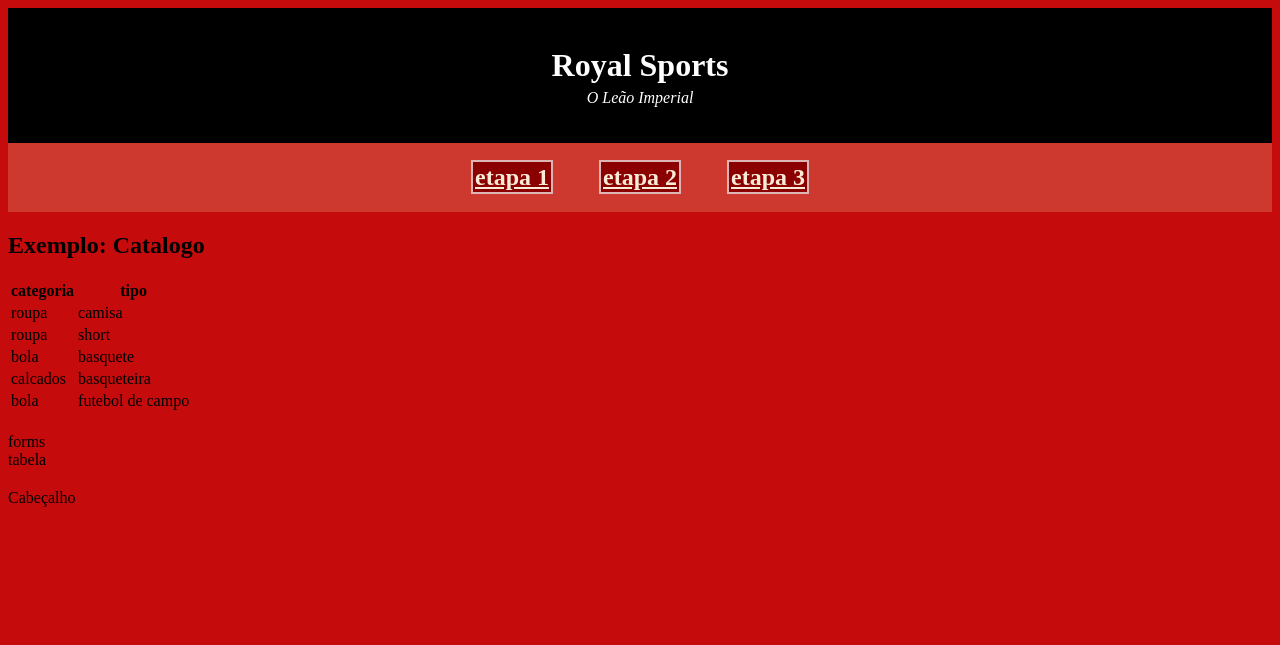
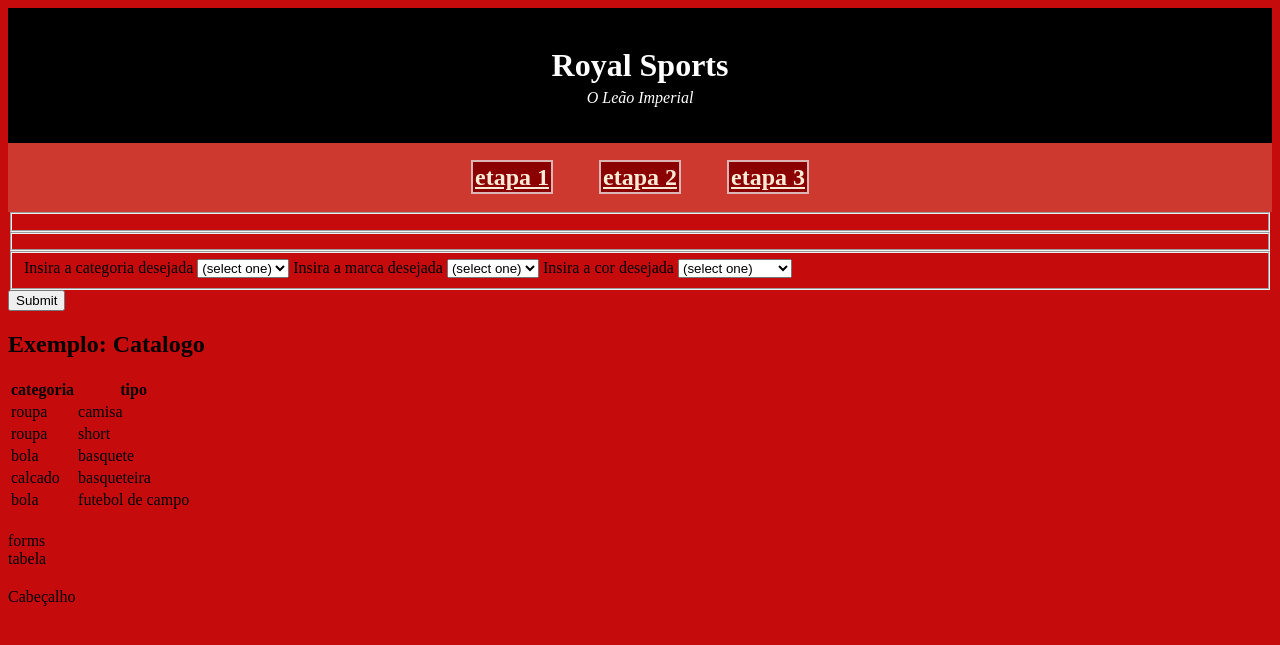
Before and after one commit to luizvn/TRABALHO_ED2, a Flask app: page /etapa1 in a window 1280 px wide. Shown: the top 645 px of the page. Run offline with Flask 3, Linux system fonts and the light colour scheme.

Commit message:
tabela com form

```diff
--- a/catalogo.json
+++ b/catalogo.json
@@ -2,6 +2,6 @@
     {"categoria": "roupa", "tipo": "camisa", "marca": "nike", "modelo": "dry-fit", "cor":"branco", "valor":113.90, "estoque": 900, "tamanhos_disponiveis": ["tamanho unico"]},
     {"categoria": "roupa", "tipo": "short", "marca": "adidas", "modelo": "pacer 3 listras", "cor":"preto", "valor":87.90, "estoque": 300, "tamanhos_disponiveis": ["tamanho unico"]},
     {"categoria": "bola", "tipo": "basquete", "marca": "wilson", "modelo": "nba drv", "cor":"laranja", "valor":115.00, "estoque": 700, "tamanhos_disponiveis": ["tamanho unico"]},
-    {"categoria": "calcados", "tipo": "basqueteira", "marca": "nike", "modelo": "zoom freak 5", "cor":"oreo", "valor":820.00, "estoque": 78, "tamanhos_disponiveis": ["tamanho unico"]},
+    {"categoria": "calcado", "tipo": "basqueteira", "marca": "nike", "modelo": "zoom freak 5", "cor":"oreo", "valor":820.00, "estoque": 78, "tamanhos_disponiveis": ["tamanho unico"]},
     {"categoria": "bola", "tipo": "futebol de campo", "marca": "adidas", "modelo": "UCL 2019", "cor":"branco e cinza", "valor":181.60, "estoque": 18, "tamanhos_disponiveis": ["tamanho unico"]}
 ]
--- a/main.py
+++ b/main.py
@@ -1,4 +1,4 @@
-from flask import Flask, url_for, render_template
+from flask import Flask, url_for, render_template, request, jsonify
 import json
 import sys
 
@@ -23,6 +23,45 @@ def sobre1():
         print(str(e))
     return render_template('etapa1.html', titulo = titulo, catalogo = catalogo)
 
+@app.route('/submit_form', methods=['POST'])
+def submit_form():
+    try:
+        with open('catalogo.json', 'r') as file:
+            catalogo = json.load(file)
+    except Exception as e:
+        print(str(e))
+
+    categoria = request.form['categoria']
+    marca = request.form['marca']
+    cor = request.form['cor']
+
+    output = []
+
+    for produto in catalogo:
+        if categoria in produto['categoria']:
+            if marca in produto['marca']:
+                if cor in produto['cor']:
+                    output.append(produto)
+                elif cor == '':
+                    output.append(produto)
+            elif marca == '':
+                if cor in produto['cor']:
+                    output.append(produto)
+        else:
+            if categoria == '':
+                if marca in produto['marca']:
+                    if cor in produto['cor']:
+                        output.append(produto)
+                    elif cor == '':
+                        output.append(produto)
+                elif marca == '':
+                    if cor in produto['cor']:
+                        output.append(produto)
+
+    return render_template('etapa1.html', catalogo = output)
+
+
+
 @app.route('/etapa2')
 def sobre2():
     return render_template('etapa2.html')
--- a/templates/etapa1.html
+++ b/templates/etapa1.html
@@ -58,6 +58,50 @@
                     <a href="etapa3">etapa 3</a>
                 </h2>
             </nav>
+            <div>
+                <form method="post" action='/submit_form'>
+                    <fieldset>
+
+                    </fieldset>
+                    <fieldset>
+
+                    </fieldset>
+                    <fieldset>
+                      <label for="categoria">Insira a categoria desejada
+                        <select id="categoria" name="categoria">
+                          <option value="">(select one)</option>
+                          <option value="roupa">Roupa</option>
+                          <option value="calcado">Calçados</option>
+                          <option value="bola">Bolas</option>
+                          <option value="outro">Outros</option>
+                        </select>
+                      </label>
+                      <label for="marca">Insira a marca desejada
+                        <select id="marca" name="marca">
+                          <option value="">(select one)</option>
+                          <option value="nike">Nike</option>
+                          <option value="adidas">Adidas</option>
+                          <option value="wilson">Wilson</option>
+                          <option value="outro">Outros</option>
+                        </select>
+                      </label>
+                      <label for="cor">Insira a cor desejada
+                        <select id="cor" name="cor">
+                          <option value="">(select one)</option>
+                          <option value="multiplas">Cores Múltiplas</option>
+                          <option value="branco">Branco</option>
+                          <option value="preto">Preto</option>
+                          <option value="laranja">Laranja</option>
+                          <option value="outro">Outros</option>
+                        </select>
+                      </label>
+                    </fieldset>
+                    <input type="submit" value="Submit" />
+                  </form>
+
+
+
+            </div>
             <div class="container text-center">
 
                 <h2> Exemplo:  {{ titulo}} </h2>
```
